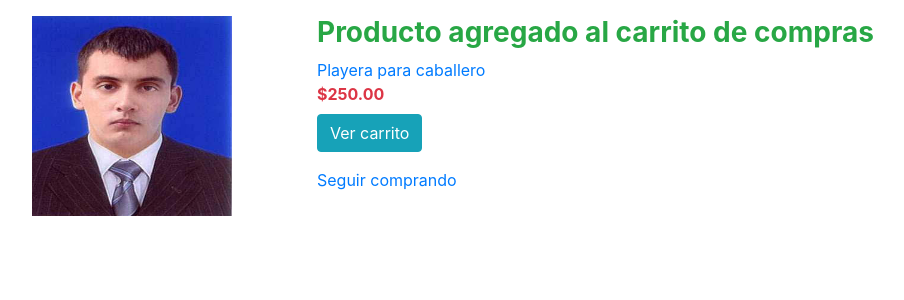
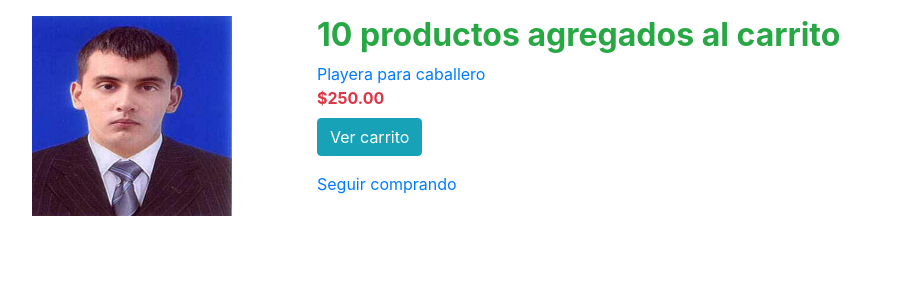
Before and after one commit to jcsq20/juan_tienda, a Django app: template juan_store/carts/templates/carts/add.html in a window 1280 px wide. Shown: the part 56-356 px from the top of the page, without its empty margins (53-957 px from the left). Run offline with Django 3.2, Linux system fonts and the light colour scheme; data comes from the database, SQL or seed files in the repository; tables that the repository leaves empty hold one stand-in row (values such as "Sample post"); the template is opened without the code that fills it: values that come from a table or form of the project are taken from there, most other values are stand-ins (such as "Sample title", 1, 10 or a date in 2020); some libraries are stand-ins or nearby versions.

Commit message:
Filtro para cantidad

```diff
--- a/juan_store/carts/templates/carts/add.html
+++ b/juan_store/carts/templates/carts/add.html
@@ -1,4 +1,5 @@
 {% extends 'base.html' %}
+{% load cart_extras%}
 {% load product_extras %}
 
 {% block content %}
@@ -8,8 +9,8 @@
     {%endif%}
 </div>
 <div class="col">
-    <div class="h3 font-weight-bold text-success">
-        Producto agregado al carrito de compras
+    <div class="h2 font-weight-bold text-success">
+        {{ quantity | quantity_add_format }} al carrito
     </div>
     <div class="">
         <a href="{% url 'productos:producto' producto.slug%}">
--- /dev/null
+++ b/juan_store/carts/templatetags/cart_extras.py
@@ -0,0 +1,14 @@
+from django import template
+
+register = template.Library()
+
+@register.filter()
+def quantity_producto_format(quantity=1):
+    return '{} {}'.format(quantity, 'productos' if quantity > 1 else 'producto')
+
+@register.filter()
+def quantity_add_format(quantity=1):
+    return '{} {}'.format(
+        quantity_producto_format(quantity),
+        'agregados' if quantity > 1 else 'agregado'
+    )
--- a/juan_store/carts/views.py
+++ b/juan_store/carts/views.py
@@ -34,6 +34,8 @@ def add(request):
     cart_producto = CartProductos.objects.create_or_update_quantity(cart=cart, producto=producto, quantity=quantity)
 
     return render(request, "carts/add.html", {
+        'quantity': quantity,
+        'cart_producto' : cart_producto,
         "producto" : producto
     })
 
```
Also changed, not shown: juan_store/carts/templatetags/__init__.py (added).
